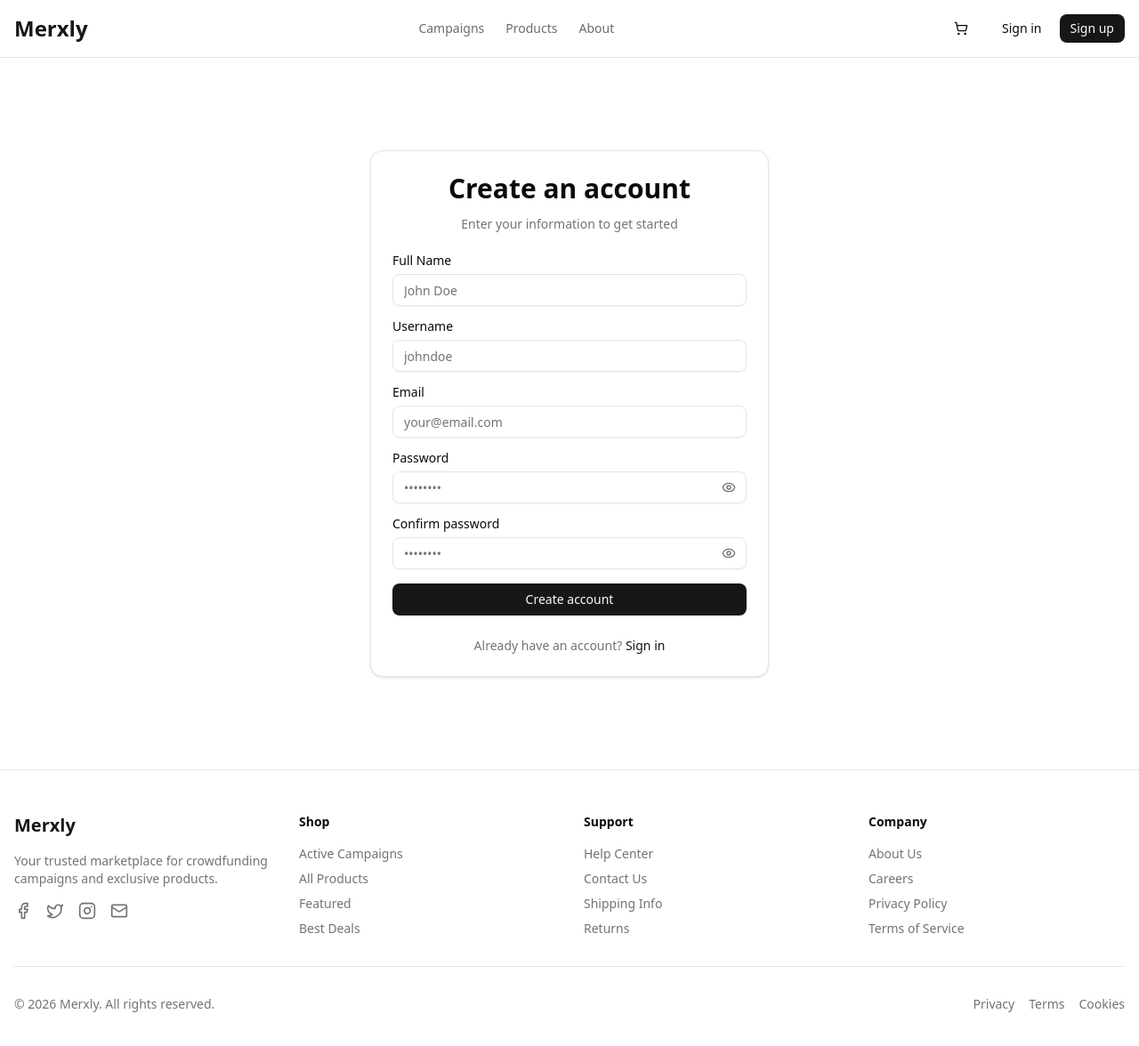
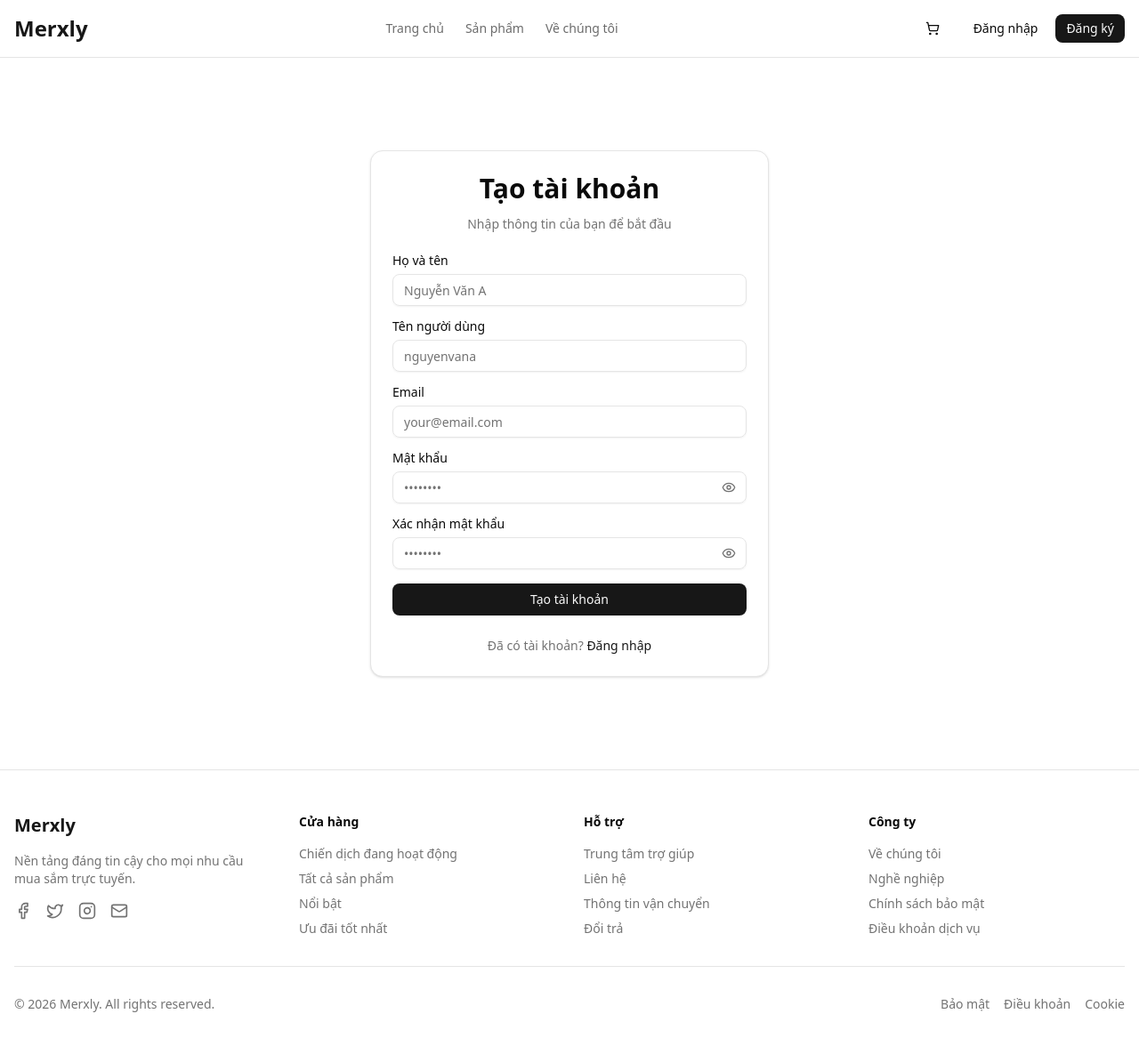
Before and after one commit to chinhgithub04/CNM_FE, a React (Vite) app: page /register in a window 1280 px wide. Shown: the top 1176 px of the page at 89% size. Built offline with nearby package versions, Linux system fonts and the light colour scheme; no server answers; what @cloudinary/url-gen would draw is missing.

Commit message:
Chuyen sang tieng viet

```diff
--- a/src/components/common/Footer.tsx
+++ b/src/components/common/Footer.tsx
@@ -13,8 +13,7 @@ export default function Footer() {
               <span className='text-xl font-bold text-primary'>Merxly</span>
             </Link>
             <p className='text-sm text-muted-foreground'>
-              Your trusted marketplace for crowdfunding campaigns and exclusive
-              products.
+              Nền tảng đáng tin cậy cho mọi nhu cầu mua sắm trực tuyến.
             </p>
             <div className='flex space-x-4'>
               <a
@@ -52,14 +51,14 @@ export default function Footer() {
 
           {/* Shop */}
           <div className='space-y-4'>
-            <h3 className='text-sm font-semibold'>Shop</h3>
+            <h3 className='text-sm font-semibold'>Cửa hàng</h3>
             <ul className='space-y-2 text-sm'>
               <li>
                 <Link
                   to='/campaigns'
                   className='text-muted-foreground hover:text-foreground transition-colors'
                 >
-                  Active Campaigns
+                  Chiến dịch đang hoạt động
                 </Link>
               </li>
               <li>
@@ -67,7 +66,7 @@ export default function Footer() {
                   to='/products'
                   className='text-muted-foreground hover:text-foreground transition-colors'
                 >
-                  All Products
+                  Tất cả sản phẩm
                 </Link>
               </li>
               <li>
@@ -75,7 +74,7 @@ export default function Footer() {
                   to='/featured'
                   className='text-muted-foreground hover:text-foreground transition-colors'
                 >
-                  Featured
+                  Nổi bật
                 </Link>
               </li>
               <li>
@@ -83,7 +82,7 @@ export default function Footer() {
                   to='/deals'
                   className='text-muted-foreground hover:text-foreground transition-colors'
                 >
-                  Best Deals
+                  Ưu đãi tốt nhất
                 </Link>
               </li>
             </ul>
@@ -91,14 +90,14 @@ export default function Footer() {
 
           {/* Support */}
           <div className='space-y-4'>
-            <h3 className='text-sm font-semibold'>Support</h3>
+            <h3 className='text-sm font-semibold'>Hỗ trợ</h3>
             <ul className='space-y-2 text-sm'>
               <li>
                 <Link
                   to='/help'
                   className='text-muted-foreground hover:text-foreground transition-colors'
                 >
-                  Help Center
+                  Trung tâm trợ giúp
                 </Link>
               </li>
               <li>
@@ -106,7 +105,7 @@ export default function Footer() {
                   to='/contact'
                   className='text-muted-foreground hover:text-foreground transition-colors'
                 >
-                  Contact Us
+                  Liên hệ
                 </Link>
               </li>
               <li>
@@ -114,7 +113,7 @@ export default function Footer() {
                   to='/shipping'
                   className='text-muted-foreground hover:text-foreground transition-colors'
                 >
-                  Shipping Info
+                  Thông tin vận chuyển
                 </Link>
               </li>
               <li>
@@ -122,7 +121,7 @@ export default function Footer() {
                   to='/returns'
                   className='text-muted-foreground hover:text-foreground transition-colors'
                 >
-                  Returns
+                  Đổi trả
                 </Link>
               </li>
             </ul>
@@ -130,14 +129,14 @@ export default function Footer() {
 
           {/* Company */}
           <div className='space-y-4'>
-            <h3 className='text-sm font-semibold'>Company</h3>
+            <h3 className='text-sm font-semibold'>Công ty</h3>
             <ul className='space-y-2 text-sm'>
               <li>
                 <Link
                   to='/about'
                   className='text-muted-foreground hover:text-foreground transition-colors'
                 >
-                  About Us
+                  Về chúng tôi
                 </Link>
               </li>
               <li>
@@ -145,7 +144,7 @@ export default function Footer() {
                   to='/careers'
                   className='text-muted-foreground hover:text-foreground transition-colors'
                 >
-                  Careers
+                  Nghề nghiệp
                 </Link>
               </li>
               <li>
@@ -153,7 +152,7 @@ export default function Footer() {
                   to='/privacy'
                   className='text-muted-foreground hover:text-foreground transition-colors'
                 >
-                  Privacy Policy
+                  Chính sách bảo mật
                 </Link>
               </li>
               <li>
@@ -161,7 +160,7 @@ export default function Footer() {
                   to='/terms'
                   className='text-muted-foreground hover:text-foreground transition-colors'
                 >
-                  Terms of Service
+                  Điều khoản dịch vụ
                 </Link>
               </li>
             </ul>
@@ -179,19 +178,19 @@ export default function Footer() {
               to='/privacy'
               className='hover:text-foreground transition-colors'
             >
-              Privacy
+              Bảo mật
             </Link>
             <Link
               to='/terms'
               className='hover:text-foreground transition-colors'
             >
-              Terms
+              Điều khoản
             </Link>
             <Link
               to='/cookies'
               className='hover:text-foreground transition-colors'
             >
-              Cookies
+              Cookie
             </Link>
           </div>
         </div>
--- a/src/components/common/Header.tsx
+++ b/src/components/common/Header.tsx
@@ -35,22 +35,22 @@ export default function Header() {
         {/* Navigation */}
         <nav className='hidden md:flex items-center space-x-6'>
           <Link
-            to='/campaigns'
+            to='/'
             className='text-sm font-medium text-foreground/60 transition-colors hover:text-foreground'
           >
-            Campaigns
+            Trang chủ
           </Link>
           <Link
             to='/products'
             className='text-sm font-medium text-foreground/60 transition-colors hover:text-foreground'
           >
-            Products
+            Sản phẩm
           </Link>
           <Link
             to='/about'
             className='text-sm font-medium text-foreground/60 transition-colors hover:text-foreground'
           >
-            About
+            Về chúng tôi
           </Link>
         </nav>
 
@@ -97,35 +97,35 @@ export default function Header() {
                 <DropdownMenuItem asChild>
                   <Link to='/profile' className='cursor-pointer'>
                     <User className='mr-2 h-4 w-4' />
-                    <span>Profile</span>
+                    <span>Hồ sơ</span>
                   </Link>
                 </DropdownMenuItem>
                 <DropdownMenuItem asChild>
                   <Link to='/orders' className='cursor-pointer'>
                     <Package className='mr-2 h-4 w-4' />
-                    <span>My Orders</span>
+                    <span>Đơn hàng của tôi</span>
                   </Link>
                 </DropdownMenuItem>
                 <DropdownMenuItem asChild>
                   <Link to='/settings' className='cursor-pointer'>
                     <Settings className='mr-2 h-4 w-4' />
-                    <span>Settings</span>
+                    <span>Cài đặt</span>
                   </Link>
                 </DropdownMenuItem>
                 <DropdownMenuSeparator />
                 <DropdownMenuItem onClick={logout} className='cursor-pointer'>
                   <LogOut className='mr-2 h-4 w-4' />
-                  <span>Log out</span>
+                  <span>Đăng xuất</span>
                 </DropdownMenuItem>
               </DropdownMenuContent>
             </DropdownMenu>
           ) : (
             <div className='flex items-center space-x-2'>
               <Button variant='ghost' size='sm' asChild>
-                <Link to='/login'>Sign in</Link>
+                <Link to='/login'>Đăng nhập</Link>
               </Button>
               <Button size='sm' asChild>
-                <Link to='/register'>Sign up</Link>
+                <Link to='/register'>Đăng ký</Link>
               </Button>
             </div>
           )}
--- a/src/components/features/categories/CategorySlider.tsx
+++ b/src/components/features/categories/CategorySlider.tsx
@@ -27,7 +27,7 @@ export function CategorySlider() {
     return (
       <div className='py-12'>
         <div className='container mx-auto px-4'>
-          <h2 className='text-3xl font-bold mb-8'>Shop by Category</h2>
+          <h2 className='text-3xl font-bold mb-8'>Danh mục</h2>
           <div className='flex gap-4 overflow-hidden'>
             {[...Array(6)].map((_, i) => (
               <div
@@ -45,7 +45,7 @@ export function CategorySlider() {
     return (
       <div className='py-12'>
         <div className='container mx-auto px-4'>
-          <p className='text-destructive'>Failed to load categories</p>
+          <p className='text-destructive'>Không thể tải danh mục</p>
         </div>
       </div>
     );
@@ -60,7 +60,7 @@ export function CategorySlider() {
   return (
     <div className='py-12'>
       <div className='container mx-auto px-4'>
-        <h2 className='text-3xl font-bold mb-8'>Shop by Category</h2>
+        <h2 className='text-3xl font-bold mb-8'>Danh mục</h2>
 
         <div className='relative'>
           <Button
--- a/src/pages/LoginPage.tsx
+++ b/src/pages/LoginPage.tsx
@@ -32,9 +32,11 @@ export default function LoginPage() {
     <div className='flex min-h-screen items-center justify-center bg-background px-4 py-12 sm:px-6 lg:px-8'>
       <Card className='w-full max-w-md'>
         <CardHeader className='space-y-1'>
-          <CardTitle className='text-center text-3xl'>Welcome back</CardTitle>
+          <CardTitle className='text-center text-3xl'>
+            Chào mừng trở lại
+          </CardTitle>
           <CardDescription className='text-center'>
-            Enter your credentials to access your account
+            Nhập thông tin đăng nhập để truy cập tài khoản
           </CardDescription>
         </CardHeader>
         <CardContent>
@@ -46,10 +48,10 @@ export default function LoginPage() {
                 type='email'
                 placeholder='your@email.com'
                 {...register('Email', {
-                  required: 'Email is required',
+                  required: 'Email là bắt buộc',
                   pattern: {
                     value: /^[A-Z0-9._%+-]+@[A-Z0-9.-]+\.[A-Z]{2,}$/i,
-                    message: 'Invalid email address',
+                    message: 'Địa chỉ email không hợp lệ',
                   },
                 })}
               />
@@ -61,15 +63,15 @@ export default function LoginPage() {
             </div>
 
             <div className='space-y-2'>
-              <Label htmlFor='Password'>Password</Label>
+              <Label htmlFor='Password'>Mật khẩu</Label>
               <PasswordInput
                 id='Password'
                 placeholder='••••••••'
                 {...register('Password', {
-                  required: 'Password is required',
+                  required: 'Mật khẩu là bắt buộc',
                   minLength: {
                     value: 6,
-                    message: 'Password must be at least 6 characters',
+                    message: 'Mật khẩu phải có ít nhất 6 ký tự',
                   },
                 })}
               />
@@ -85,18 +87,18 @@ export default function LoginPage() {
               className='w-full'
               disabled={loginMutation.isPending}
             >
-              {loginMutation.isPending ? 'Signing in...' : 'Sign in'}
+              {loginMutation.isPending ? 'Đang đăng nhập...' : 'Đăng nhập'}
             </Button>
           </form>
         </CardContent>
         <CardFooter className='flex flex-col space-y-4'>
           <div className='text-center text-sm text-muted-foreground'>
-            Don't have an account?{' '}
+            Chưa có tài khoản?{' '}
             <Link
               to='/register'
               className='font-medium text-primary hover:underline'
             >
-              Sign up
+              Đăng ký
             </Link>
           </div>
         </CardFooter>
--- a/src/pages/RegisterPage.tsx
+++ b/src/pages/RegisterPage.tsx
@@ -35,26 +35,24 @@ export default function RegisterPage() {
     <div className='flex min-h-screen items-center justify-center bg-background px-4 py-12 sm:px-6 lg:px-8'>
       <Card className='w-full max-w-md'>
         <CardHeader className='space-y-1'>
-          <CardTitle className='text-center text-3xl'>
-            Create an account
-          </CardTitle>
+          <CardTitle className='text-center text-3xl'>Tạo tài khoản</CardTitle>
           <CardDescription className='text-center'>
-            Enter your information to get started
+            Nhập thông tin của bạn để bắt đầu
           </CardDescription>
         </CardHeader>
         <CardContent>
           <form onSubmit={handleSubmit(onSubmit)} className='space-y-4'>
             <div className='space-y-2'>
-              <Label htmlFor='FullName'>Full Name</Label>
+              <Label htmlFor='FullName'>Họ và tên</Label>
               <Input
                 id='FullName'
                 type='text'
-                placeholder='John Doe'
+                placeholder='Nguyễn Văn A'
                 {...register('FullName', {
-                  required: 'Full name is required',
+                  required: 'Họ và tên là bắt buộc',
                   minLength: {
                     value: 2,
-                    message: 'Full name must be at least 2 characters',
+                    message: 'Họ và tên phải có ít nhất 2 ký tự',
                   },
                 })}
               />
@@ -66,16 +64,16 @@ export default function RegisterPage() {
             </div>
 
             <div className='space-y-2'>
-              <Label htmlFor='UserName'>Username</Label>
+              <Label htmlFor='UserName'>Tên người dùng</Label>
               <Input
                 id='UserName'
                 type='text'
-                placeholder='johndoe'
+                placeholder='nguyenvana'
                 {...register('UserName', {
-                  required: 'Username is required',
+                  required: 'Tên người dùng là bắt buộc',
                   minLength: {
                     value: 3,
-                    message: 'Username must be at least 3 characters',
+                    message: 'Tên người dùng phải có ít nhất 3 ký tự',
                   },
                 })}
               />
@@ -93,10 +91,10 @@ export default function RegisterPage() {
                 type='email'
                 placeholder='your@email.com'
                 {...register('Email', {
-                  required: 'Email is required',
+                  required: 'Email là bắt buộc',
                   pattern: {
                     value: /^[A-Z0-9._%+-]+@[A-Z0-9.-]+\.[A-Z]{2,}$/i,
-                    message: 'Invalid email address',
+                    message: 'Địa chỉ email không hợp lệ',
                   },
                 })}
               />
@@ -108,15 +106,15 @@ export default function RegisterPage() {
             </div>
 
             <div className='space-y-2'>
-              <Label htmlFor='Password'>Password</Label>
+              <Label htmlFor='Password'>Mật khẩu</Label>
               <PasswordInput
                 id='Password'
                 placeholder='••••••••'
                 {...register('Password', {
-                  required: 'Password is required',
+                  required: 'Mật khẩu là bắt buộc',
                   minLength: {
                     value: 6,
-                    message: 'Password must be at least 6 characters',
+                    message: 'Mật khẩu phải có ít nhất 6 ký tự',
                   },
                 })}
               />
@@ -128,14 +126,14 @@ export default function RegisterPage() {
             </div>
 
             <div className='space-y-2'>
-              <Label htmlFor='ConfirmPassword'>Confirm password</Label>
+              <Label htmlFor='ConfirmPassword'>Xác nhận mật khẩu</Label>
               <PasswordInput
                 id='ConfirmPassword'
                 placeholder='••••••••'
                 {...register('ConfirmPassword', {
-                  required: 'Please confirm your password',
+                  required: 'Vui lòng xác nhận mật khẩu',
                   validate: (value) =>
-                    value === Password || 'Passwords do not match',
+                    value === Password || 'Mật khẩu không khớp',
                 })}
               />
               {errors.ConfirmPassword && (
@@ -151,19 +149,19 @@ export default function RegisterPage() {
               disabled={registerMutation.isPending}
             >
               {registerMutation.isPending
-                ? 'Creating account...'
-                : 'Create account'}
+                ? 'Đang tạo tài khoản...'
+                : 'Tạo tài khoản'}
             </Button>
           </form>
         </CardContent>
         <CardFooter className='flex flex-col space-y-4'>
           <div className='text-center text-sm text-muted-foreground'>
-            Already have an account?{' '}
+            Đã có tài khoản?{' '}
             <Link
               to='/login'
               className='font-medium text-primary hover:underline'
             >
-              Sign in
+              Đăng nhập
             </Link>
           </div>
         </CardFooter>
```
Also changed, not shown: src/components/features/products/ProductGrid.tsx (+6 -6 lines), src/hooks/useAuth.ts (+13 -12 lines), src/pages/HomePage.tsx (+4 -3 lines).
